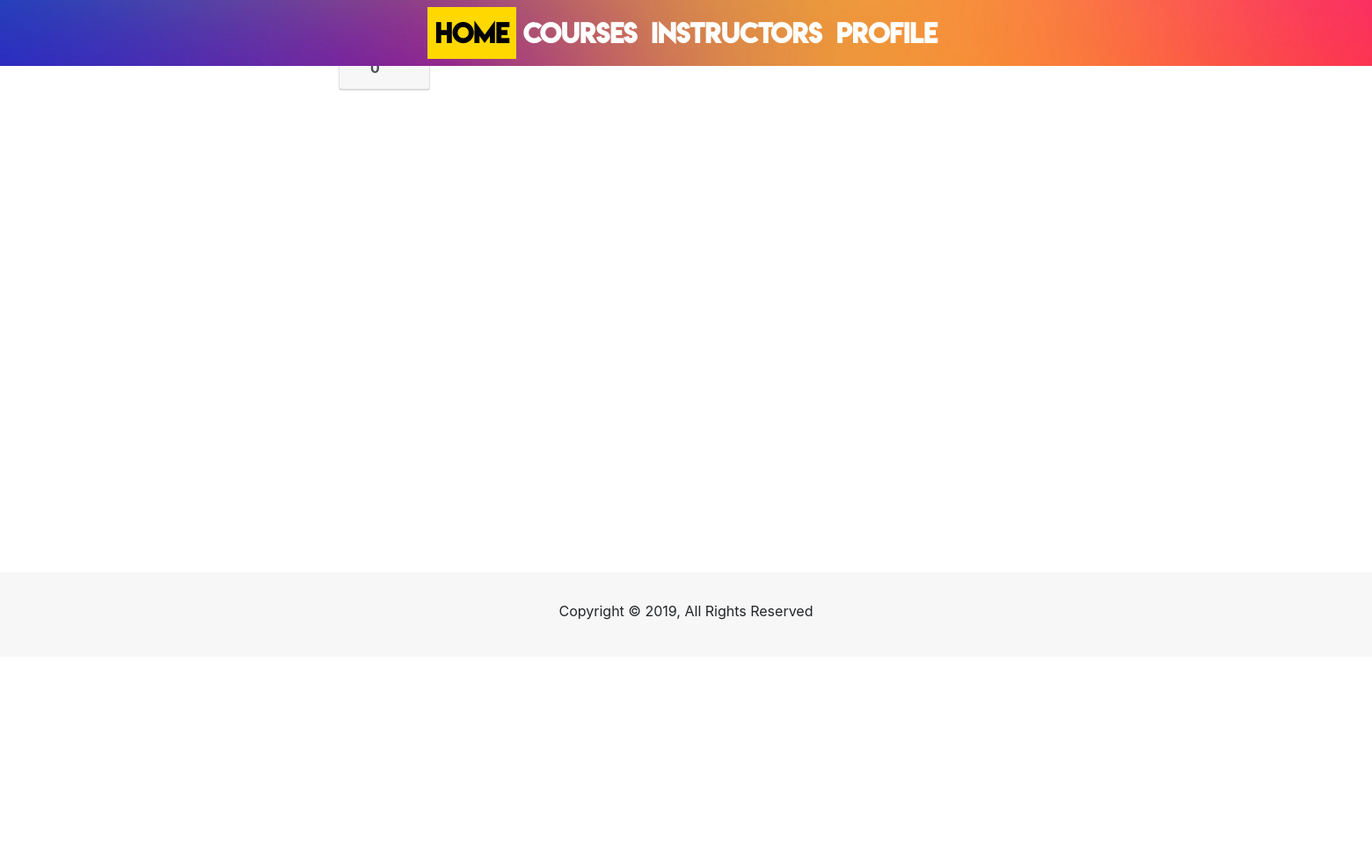
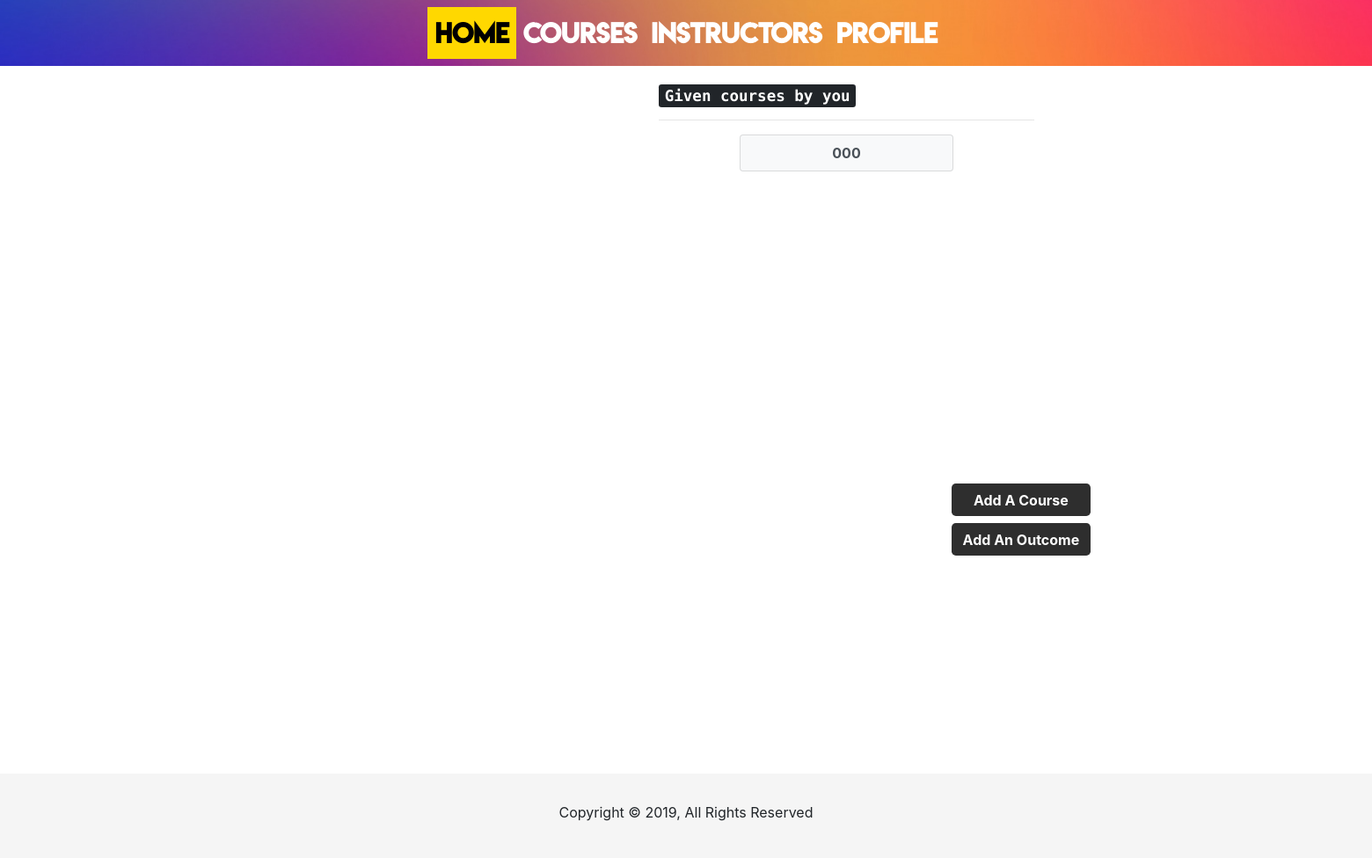
Before and after one commit to itusoft30/degreeOverview, a Flask app: page /home in a window 1560 px wide. Shown: the whole page at 88% size. Before the commit the page ends 705 px from the top, so only its background shows below. Run offline with Flask 2, Linux system fonts and the light colour scheme; a user stored in the database is signed in; tables that the repository leaves empty hold one stand-in row (values such as "Sample post"); parts of the project's set-up code (start-up, migrations or seed data) failed here and were passed over; some libraries are stand-ins or nearby versions.

Commit message:
Last Redemption

```diff
--- a/project/static/style/style.css
+++ b/project/static/style/style.css
@@ -58,6 +58,13 @@ body {
     margin: 0em;
     padding: 0em;
 }
+.csHomeInst {
+    border: none;
+    width: 100%;
+    height: 52.5em;
+    margin: 0em;
+    padding: 0em;
+}
 
 #idDanger {
     background: #fe346e;
@@ -97,6 +104,7 @@ nav a{
 }
 
 nav  a:hover {
+    color: white;
     -webkit-animation-name: animLink; /* Safari 4.0 - 8.0 */
     -webkit-animation-duration: 0.3s; /* Safari 4.0 - 8.0 */
     animation-name: animLink;
@@ -152,6 +160,6 @@ nav  .softactive a:hover {
     bottom: 0;
     left: 0;
     padding: 2rem;
-    background: rgb(247, 247, 247);
+    background: whitesmoke;
     text-align: center;
 }
--- a/project/templates/instructors.html
+++ b/project/templates/instructors.html
@@ -31,8 +31,8 @@
         <div id="accordion" class="list-group ">
           {% if instructors %}
             {% for instructor in instructors %}
-            <li style="list-style: none;">
-              <a href="{{ url_for('instructor', instructor_id=instructor.instructor_id) }}" class="list-group-item list-group-item-action d-flex p-2">
+            <li class="mb-1" style="list-style: none;">
+              <a href="{{ url_for('instructor', instructor_id=instructor.instructor_id) }}" class="list-group-item list-group-item-action d-flex p-2  bg-light">
                 <div class="col-5 font-weight-bold">{{ instructor.name }}</div>
                 <div class="col">{{ instructor.faculty }}</div>
               </a>
--- a/project/templates/rootHOME.html
+++ b/project/templates/rootHOME.html
@@ -23,21 +23,29 @@
           }
         </textarea>
       {% else %}
-        {% if courses %}
-          {% for course in courses %}
-            <div class="card">
-              <div class="card-header d-flex">
-                <a href="{{ url_for('course', course_id=course.course_id) }}" class="d-flex col-10 pt-1 list-group-item-action">
-                  <div class="col-3 p-0 font-weight-bold">{{ course.code }}</div>
+        <div class="csHomeInst container pt-5">
+
+          <div id="accordion" class="container list-group mt-5">
+            <div class="container col-5">
+              <h5><kbd><b>Given courses by you</b></kbd></h5>
+            <hr>
+            </div>
+            {% if courses %}
+              {% for course in courses %}
+              <li class="mb-1 container col-3" style="list-style: none;">
+                <a href="{{ url_for('course', course_id=course.course_id) }}" class="list-group-item list-group-item-action text-center p-2 bg-light">
+                  <div class="font-weight-bold">{{ course.code }}</div>
                 </a>
-              </div>
-            </div>
-          {% endfor %}
-        {% endif %}
-          <div class="d-flex flex-column" style="position: fixed; bottom: 10em; right: 20em; z-index: 10; visibility: hidden;">
-            <a href="{{ url_for('courseAdd') }}" class="cs-std-link float-right text-decoration-none">Add A Course</a>
-            <a href="{{ url_for('outcomeAdd') }}" class="cs-std-link float-right text-decoration-none">Add An Outcome</a>
+              </li>
+              {% endfor %}
+            {% endif %}
           </div>
+          <div class="d-flex flex-column" style="position: fixed; bottom: 10em; right: 20em;">
+            <a href="{{ url_for('courseAdd') }}" class="csStdLink  text-decoration-none">Add A Course</a>
+            <a href="{{ url_for('outcomeAdd') }}" class="csStdLink  text-decoration-none">Add An Outcome</a>
+          </div>
+
+        </div>
       {% endif %}
     {% endif %}
   </div>
```
Also changed, not shown: project/templates/courses.html (+7 -5 lines), project/templates/register.html (+22 -17 lines).
